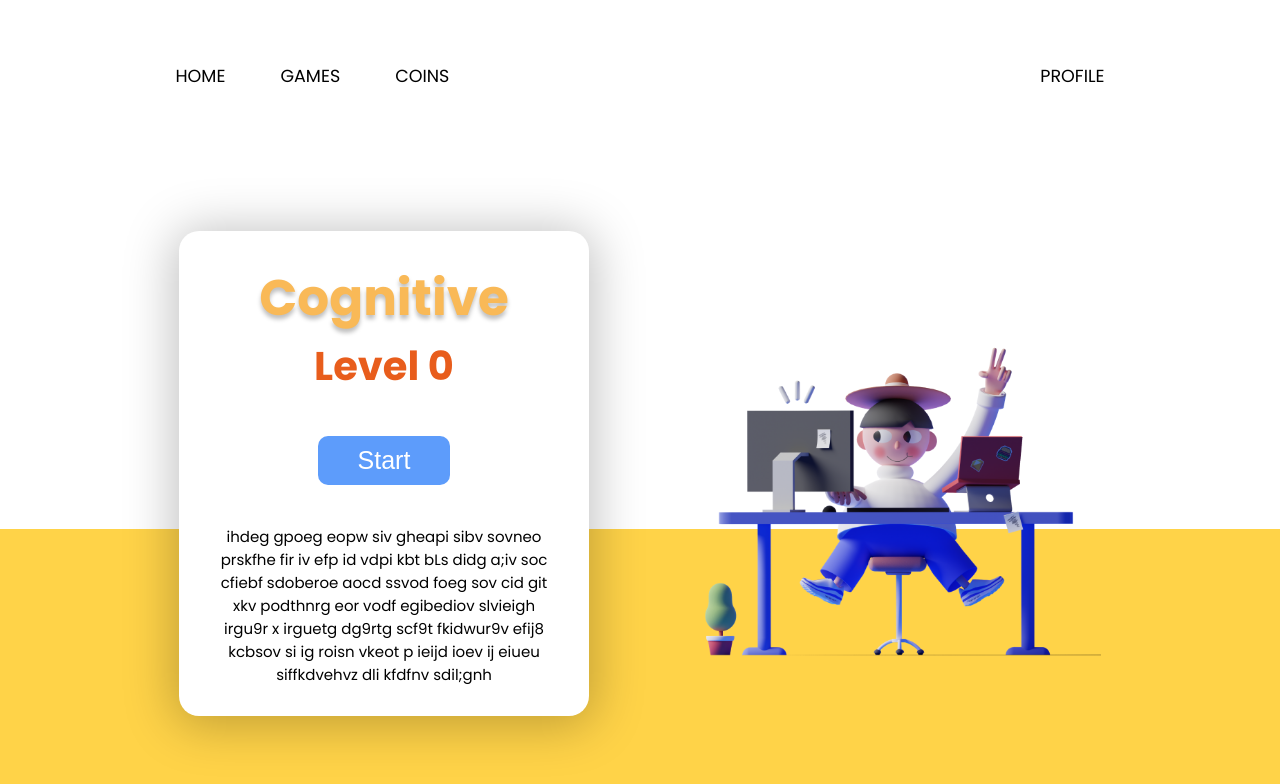
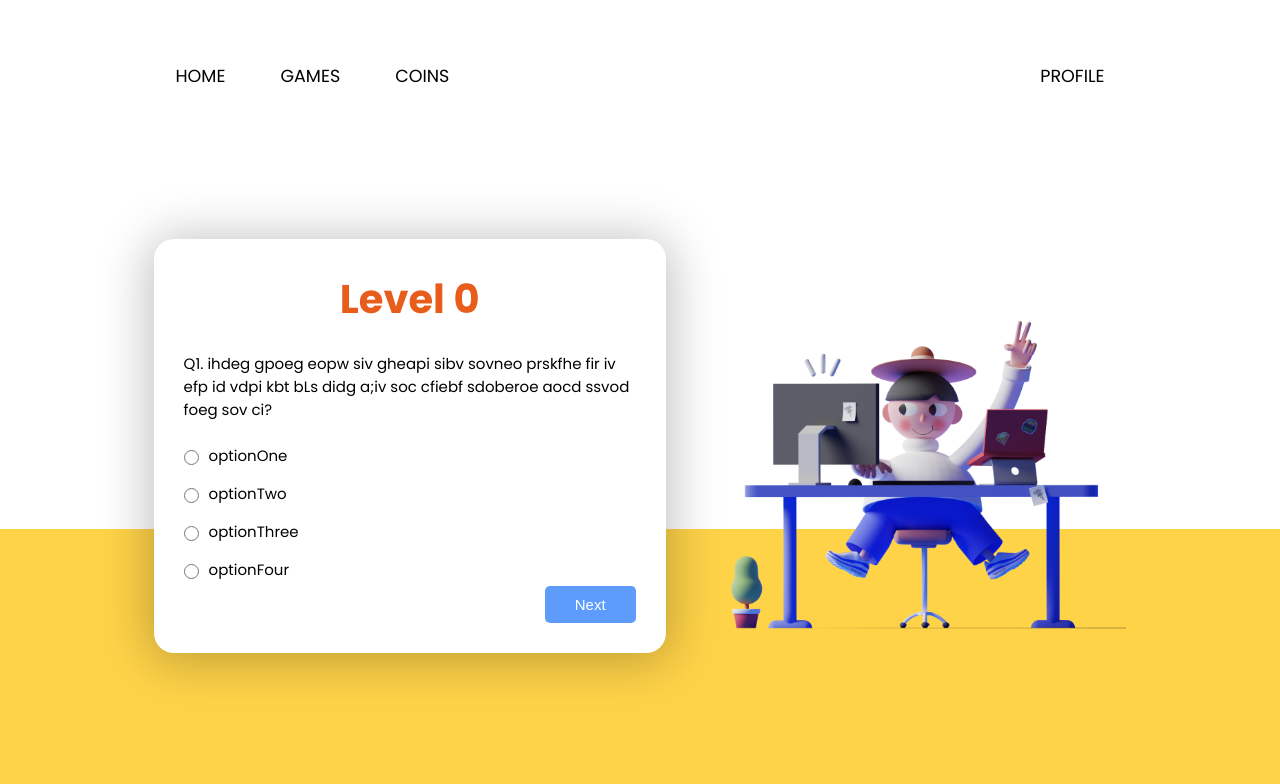
Before and after one commit to ishubham21/SIH-child, a React (Vite) app: page /cognitive in a window 1280 px wide. Both pictures are taken after a click on the button "Start". Shown: the top 784 px of the page. Built offline with nearby package versions, Linux system fonts and the light colour scheme.

Commit message:
added Cognitive pages

```diff
--- a/src/pages/App/App.js
+++ b/src/pages/App/App.js
@@ -6,6 +6,7 @@ import Nav from "../../components/Nav/Nav";
 import Login from "../Login/Login";
 import Home from "../Home/Home";
 import Coins from "../Coins/Coins";
+import Games from "../Games/Games";
 import Cognitive from "../Cognitive/Cognitive";
 
 const App = () => {
@@ -16,6 +17,7 @@ const App = () => {
         <Route path="/" element={<Home />} />
         <Route path="/login" element={<Login />} />
         <Route path="/coins" element={<Coins />} />
+        <Route path="/games" element={<Games />} />
         <Route path="/cognitive" element={<Cognitive />} />
       </Routes>
     </BrowserRouter>
--- a/src/pages/Cognitive/Cognitive.js
+++ b/src/pages/Cognitive/Cognitive.js
@@ -1,28 +1,77 @@
 import { useState } from "react";
 import style from "./Cognitive.module.css";
 
+const TestCard = ({ level, quiz, startQuiz }) => {
+  const nextQues = () => {
+    return;
+  };
+
+  // if quiz exists
+  if (quiz) {
+    console.log("quiz started");
+    return (
+      <div className={style.quiz}>
+        <h3>Level {level.number}</h3>
+        <br />
+        <p>Q{quiz.id}. {quiz.name}</p>
+        <br />
+        <form className={style.form}>
+          {quiz.options.map((option) => (
+            <label key={option[0]}>
+              <input type="radio" value={option[0]} name={quiz.id} />
+              {option[1]}
+            </label>
+          ))}
+          <button onClick={nextQues}>Next</button>
+        </form>
+      </div>
+    );
+  }
+  // else show start quiz dialog
+  else {
+    return (
+      <div className={style.card}>
+        <h2>Cognitive</h2>
+        <h3>Level {level.number}</h3>
+        <button onClick={startQuiz}>Start</button>
+        <p>{level.desc}</p>
+      </div>
+    );
+  }
+};
+
 const Cognitive = () => {
-  const [level, changeLevel] = useState(0);
-  const [desc, changeDesc] = useState(
-    "ihdeg gpoeg eopw siv gheapi sibv sovneo prskfhe fir iv efp id vdpi kbt bLs didg a;iv soc cfiebf sdoberoe aocd ssvod foeg sov cid git xkv podthnrg eor vodf egibediov slvieigh irgu9r x irguetg dg9rtg scf9t fkidwur9v efij8 kcbsov si ig roisn vkeot p ieijd ioev ij  eiueu siffkdvehvz dli kfdfnv sdil;gnh",
-  );
+  const quizSample = {
+    id: 1,
+    name: "ihdeg gpoeg eopw siv gheapi sibv sovneo prskfhe fir iv efp id vdpi kbt bLs didg a;iv soc cfiebf sdoberoe aocd ssvod foeg sov ci?",
+    options: [
+      [1, "optionOne"],
+      [2, "optionTwo"],
+      [3, "optionThree"],
+      [4, "optionFour"],
+    ],
+    answer: "optionOne",
+  };
 
-  const css = `
-    body {
-      background: linear-gradient(180deg, #FFFFFF 66.15%, #FFD348 66.16%);
-    }
-  `;
+  const [level, changeLevel] = useState({
+    number: 0,
+    desc: "ihdeg gpoeg eopw siv gheapi sibv sovneo prskfhe fir iv efp id vdpi kbt bLs didg a;iv soc cfiebf sdoberoe aocd ssvod foeg sov cid git xkv podthnrg eor vodf egibediov slvieigh irgu9r x irguetg dg9rtg scf9t fkidwur9v efij8 kcbsov si ig roisn vkeot p ieijd ioev ij  eiueu siffkdvehvz dli kfdfnv sdil;gnh",
+  });
+  const [quiz, changeQuiz] = useState(null);
+
+  const css = `body {
+    background: linear-gradient(180deg, #FFFFFF 66.15%, #FFD348 66.16%);
+  }`;
+
+  const startQuiz = () => {
+    changeQuiz(quizSample);
+  };
 
   return (
     <main className={style.main}>
       <style>{css}</style>
       <div className={style.section}>
-        <div className={style.card}>
-          <h2>Cognitive</h2>
-          <h3>Level {level}</h3>
-          <button>Start</button>
-          <p>{desc}</p>
-        </div>
+        <TestCard quiz={quiz} level={level} startQuiz={startQuiz} />
         <div>
           <img
             src={require("../../assets/images/Saly-10.png")}
--- a/src/pages/Cognitive/Cognitive.module.css
+++ b/src/pages/Cognitive/Cognitive.module.css
@@ -15,10 +15,13 @@
 .section div {
     width: 40%;
 }
-@media (max-width: 800px) {
+@media (max-width: 820px) {
     .section div {
-        flex: 50%;
+        flex: 60%;
     }
+}
+.section div:first-child {
+    width: 50%;
 }
 .section img {
     width: 100%;
@@ -37,11 +40,12 @@
     text-shadow: 0px 4px 4px rgba(0, 0, 0, 0.25);
     font-size: 5rem;
 }
-.card h3 {
+.card h3, .quiz h3 {
     color: #E85D1C;
     font-size: 4rem;
 }
 .card button {
+    cursor: pointer;
     margin: 4rem 0;
     padding: 1rem 4rem;
     border: none;
@@ -51,3 +55,42 @@
     color: white;
     background: #5D9CFB;
 }
+
+.quiz {
+    display: inline-block;
+    background: white;
+    box-shadow: 0px 4px 50px 5px rgba(0, 0, 0, 0.25);
+    border-radius: 20px;
+    padding: 3rem;
+    text-align: center;
+}
+.quiz p {
+    text-align: left;
+}
+
+.form {
+    display: flex;
+    flex-direction: column;
+    align-items: flex-start;
+    gap: 1.5rem;
+}
+.form > * {
+    cursor: pointer;
+}
+.form label input {
+    margin-right: 1rem;
+    vertical-align: middle;
+    height: 1.5rem;
+    width: 1.5rem;
+}
+.form button {
+    align-self: flex-end;
+    margin-top: -1rem;
+    padding: 1rem 3rem;
+    border: none;
+    border-radius: 5px;
+    font-size: 1.5rem;
+
+    color: white;
+    background: #5D9CFB;
+}
--- /dev/null
+++ b/src/pages/Games/Games.js
@@ -0,0 +1,17 @@
+import style from "./Games.module.css";
+
+const Games = () => {
+  const css = `
+    body {
+      background: linear-gradient(180deg, #5D9CFB 37.5%, #FFFFFF 37.51%);
+    }
+  `;
+
+  return (
+    <div>
+      <style>{css}</style>
+    </div>
+  );
+};
+
+export default Games;
```
Also changed, not shown: src/components/Nav/Nav.module.css (line endings or trailing spaces), src/pages/Coins/Coins.js (line endings or trailing spaces), src/pages/Games/Games.module.css (added).
